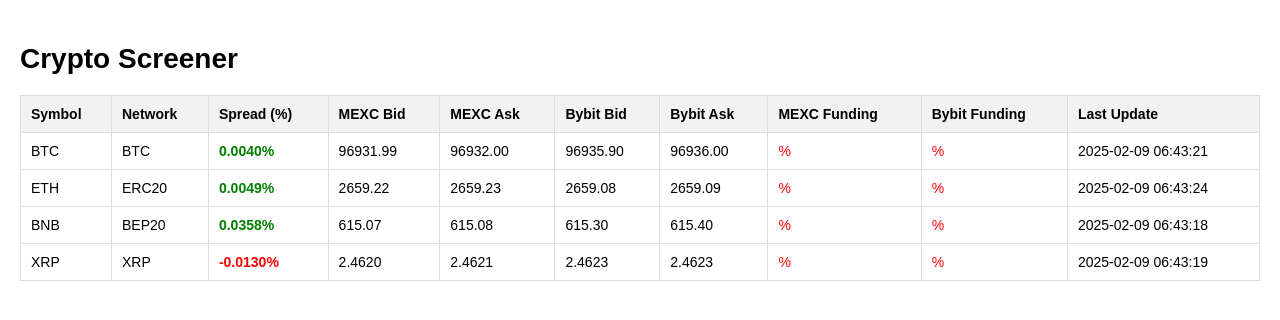
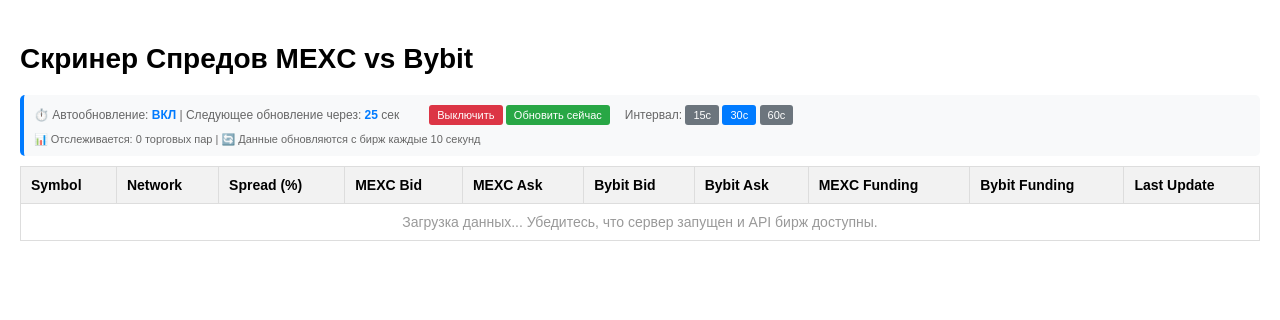
Before and after one commit to monarch-up/spread_screener, a FastAPI app: page / in a window 1280 px wide. Shown: the top 320 px of the page. Run offline with FastAPI, Linux system fonts and the light colour scheme.

Commit message:
feat: Add configurable symbols and auto-refresh dashboard
- Add configurable SYMBOLS_TO_MONITOR in config.py
- Update logic.py to filter symbols based on configuration
- Enhanced dashboard.html with auto-refresh timer (15 seconds)
- Fixed API endpoints for MEXC v3 and Bybit v5
- Add comprehensive README.md with screenshots
- Add .gitignore for Python projects
- Add dashboard interface screenshot

```diff
--- a/exchanges.py
+++ b/exchanges.py
@@ -24,12 +24,11 @@
         if response.status_code == 200:
             json_data = response.json()
             result = []
-            # Предполагается, что данные находятся в поле "data"
-            for item in json_data.get("data", []):
-                # Нормализуем символ: например, "BTC_USDT" → "BTCUSDT"
+            # Новый API v3 возвращает список напрямую, а не в поле "data"
+            for item in json_data:
                 symbol = item.get("symbol", "").replace("_", "")
                 try:
-                    bid = float(item.get("bid", 0))
+                    bid = float(item.get("bidPrice", 0))
                 except Exception:
                     bid = 0.0
                 result.append({"symbol": symbol, "bid": bid})
@@ -47,11 +46,13 @@
         if response.status_code == 200:
             json_data = response.json()
             result = []
-            # Предполагается, что данные находятся в поле "result"
-            for item in json_data.get("result", []) or []:
+            # Новый API v5 возвращает данные в result.list
+            data = json_data.get("result", {})
+            tickers = data.get("list", [])
+            for item in tickers:
                 symbol = item.get("symbol", "")
                 try:
-                    ask = float(item.get("askPrice", 0))
+                    ask = float(item.get("ask1Price", 0))
                 except Exception:
                     ask = 0.0
                 result.append({"symbol": symbol, "ask": ask})
--- a/logic.py
+++ b/logic.py
@@ -15,6 +15,7 @@
     fetch_mexc_data, fetch_bybit_data,
     fetch_mexc_funding, fetch_bybit_funding
 )
+from config import SYMBOLS_TO_MONITOR
 
 # Глобальное хранилище актуальных данных по инструментам
 instruments_data: Dict[str, Instrument] = {}
@@ -38,6 +39,11 @@
 
             for mexc_item in mexc_data:
                 symbol = mexc_item["symbol"]
+
+                # Фильтруем только символы из конфигурации
+                if symbol not in SYMBOLS_TO_MONITOR:
+                    continue
+
                 mexc_bid = mexc_item["bid"]
 
                 # Ищем совпадение символа в данных Bybit
--- a/templates/dashboard.html
+++ b/templates/dashboard.html
@@ -3,7 +3,7 @@
 <head>
     <meta charset="UTF-8">
     <meta name="viewport" content="width=device-width, initial-scale=1.0">
-    <title>Crypto Screener</title>
+    <title>Скринер Спредов MEXC vs Bybit</title>
     <style>
         body {
             font-family: Arial, sans-serif;
@@ -41,10 +41,140 @@
         td.percent {
             color: #ff0000;
         }
+        .loading {
+            color: #999;
+            font-style: italic;
+        }
+        .auto-refresh {
+            margin-bottom: 10px;
+            font-size: 12px;
+            color: #666;
+            background-color: #f8f9fa;
+            padding: 10px;
+            border-radius: 5px;
+            border-left: 4px solid #007bff;
+        }
+        .timer-display {
+            font-weight: bold;
+            color: #007bff;
+        }
+        .refresh-controls {
+            margin-left: 15px;
+        }
+        .refresh-btn {
+            background-color: #28a745;
+            color: white;
+            border: none;
+            padding: 4px 8px;
+            border-radius: 3px;
+            cursor: pointer;
+            font-size: 11px;
+        }
+        .refresh-btn:hover {
+            background-color: #218838;
+        }
     </style>
+    <script>
+        let refreshInterval = 30; // секунды
+        let countdown = refreshInterval;
+        let isAutoRefresh = true;
+        let countdownTimer;
+        let refreshTimer;
+
+        function updateCountdown() {
+            const timerElement = document.getElementById('countdown');
+            if (timerElement) {
+                timerElement.textContent = countdown;
+            }
+
+            if (countdown <= 0) {
+                if (isAutoRefresh) {
+                    location.reload();
+                } else {
+                    countdown = refreshInterval;
+                }
+            } else {
+                countdown--;
+            }
+        }
+
+        function startAutoRefresh() {
+            // Запускаем таймер обратного отсчета каждую секунду
+            countdownTimer = setInterval(updateCountdown, 1000);
+        }
+
+        function toggleAutoRefresh() {
+            isAutoRefresh = !isAutoRefresh;
+            const toggleBtn = document.getElementById('toggleBtn');
+            const statusElement = document.getElementById('refresh-status');
+
+            if (isAutoRefresh) {
+                toggleBtn.textContent = 'Выключить';
+                toggleBtn.style.backgroundColor = '#dc3545';
+                statusElement.textContent = 'ВКЛ';
+                statusElement.style.color = '#28a745';
+                countdown = refreshInterval;
+            } else {
+                toggleBtn.textContent = 'Включить';
+                toggleBtn.style.backgroundColor = '#28a745';
+                statusElement.textContent = 'ВЫКЛ';
+                statusElement.style.color = '#dc3545';
+            }
+        }
+
+        function manualRefresh() {
+            countdown = refreshInterval;
+            location.reload();
+        }
+
+        function changeInterval(seconds) {
+            refreshInterval = seconds;
+            countdown = refreshInterval;
+
+            // Обновляем активную кнопку
+            document.querySelectorAll('.interval-btn').forEach(btn => {
+                btn.style.backgroundColor = '#6c757d';
+            });
+            document.getElementById('btn-' + seconds).style.backgroundColor = '#007bff';
+        }
+
+        // Запускаем при загрузке страницы
+        window.onload = function() {
+            startAutoRefresh();
+
+            // Устанавливаем активную кнопку интервала
+            document.getElementById('btn-30').style.backgroundColor = '#007bff';
+        };
+    </script>
 </head>
 <body>
-    <h2>Crypto Screener</h2>
+    <h2>Скринер Спредов MEXC vs Bybit</h2>
+    <div class="auto-refresh">
+        <div style="display: flex; align-items: center; flex-wrap: wrap; gap: 15px;">
+            <div>
+                ⏱️ Автообновление: <span id="refresh-status" class="timer-display">ВКЛ</span> |
+                Следующее обновление через: <span id="countdown" class="timer-display">30</span> сек
+            </div>
+            <div class="refresh-controls">
+                <button id="toggleBtn" class="refresh-btn" onclick="toggleAutoRefresh()" style="background-color: #dc3545;">
+                    Выключить
+                </button>
+                <button class="refresh-btn" onclick="manualRefresh()">
+                    Обновить сейчас
+                </button>
+            </div>
+            <div>
+                Интервал:
+                <button id="btn-15" class="refresh-btn interval-btn" onclick="changeInterval(15)" style="background-color: #6c757d;">15с</button>
+                <button id="btn-30" class="refresh-btn interval-btn" onclick="changeInterval(30)" style="background-color: #6c757d;">30с</button>
+                <button id="btn-60" class="refresh-btn interval-btn" onclick="changeInterval(60)" style="background-color: #6c757d;">60с</button>
+            </div>
+        </div>
+        <div style="margin-top: 8px; font-size: 11px;">
+            📊 Отслеживается: {{ data|length if data else 0 }} торговых пар |
+            🔄 Данные обновляются с бирж каждые 10 секунд
+        </div>
+    </div>
     <table>
         <thead>
             <tr>
@@ -61,54 +191,42 @@
             </tr>
         </thead>
         <tbody>
-            <tr>
-                <td>BTC</td>
-                <td>BTC</td>
-                <td class="green">0.0040%</td>
-                <td>96931.99</td>
-                <td>96932.00</td>
-                <td>96935.90</td>
-                <td>96936.00</td>
-                <td class="percent">%</td>
-                <td class="percent">%</td>
-                <td>2025-02-09 06:43:21</td>
-            </tr>
-            <tr>
-                <td>ETH</td>
-                <td>ERC20</td>
-                <td class="green">0.0049%</td>
-                <td>2659.22</td>
-                <td>2659.23</td>
-                <td>2659.08</td>
-                <td>2659.09</td>
-                <td class="percent">%</td>
-                <td class="percent">%</td>
-                <td>2025-02-09 06:43:24</td>
-            </tr>
-            <tr>
-                <td>BNB</td>
-                <td>BEP20</td>
-                <td class="green">0.0358%</td>
-                <td>615.07</td>
-                <td>615.08</td>
-                <td>615.30</td>
-                <td>615.40</td>
-                <td class="percent">%</td>
-                <td class="percent">%</td>
-                <td>2025-02-09 06:43:18</td>
-            </tr>
-            <tr>
-                <td>XRP</td>
-                <td>XRP</td>
-                <td class="red">-0.0130%</td>
-                <td>2.4620</td>
-                <td>2.4621</td>
-                <td>2.4623</td>
-                <td>2.4623</td>
-                <td class="percent">%</td>
-                <td class="percent">%</td>
-                <td>2025-02-09 06:43:19</td>
-            </tr>
+            {% if data %}
+                {% for instrument in data %}
+                <tr>
+                    <td>{{ instrument.symbol }}</td>
+                    <td>{{ instrument.symbol.replace('USDT', '') }}</td>
+                    <td class="{% if instrument.spread > 0 %}green{% else %}red{% endif %}">
+                        {{ "%.4f"|format(instrument.spread) }}%
+                    </td>
+                    <td>{{ "%.2f"|format(instrument.mexc_bid) }}</td>
+                    <td>-</td>
+                    <td>-</td>
+                    <td>{{ "%.2f"|format(instrument.bybit_ask) }}</td>
+                    <td class="percent">
+                        {% if instrument.mexc_funding %}
+                            {{ "%.4f"|format(instrument.mexc_funding * 100) }}%
+                        {% else %}
+                            -
+                        {% endif %}
+                    </td>
+                    <td class="percent">
+                        {% if instrument.bybit_funding %}
+                            {{ "%.4f"|format(instrument.bybit_funding * 100) }}%
+                        {% else %}
+                            -
+                        {% endif %}
+                    </td>
+                    <td>Real-time</td>
+                </tr>
+                {% endfor %}
+            {% else %}
+                <tr>
+                    <td colspan="10" style="text-align: center; color: #999;">
+                        Загрузка данных... Убедитесь, что сервер запущен и API бирж доступны.
+                    </td>
+                </tr>
+            {% endif %}
         </tbody>
     </table>
 </body>
```
Also changed, not shown: config.py (+33 -7 lines), README.md, 2 other files.
